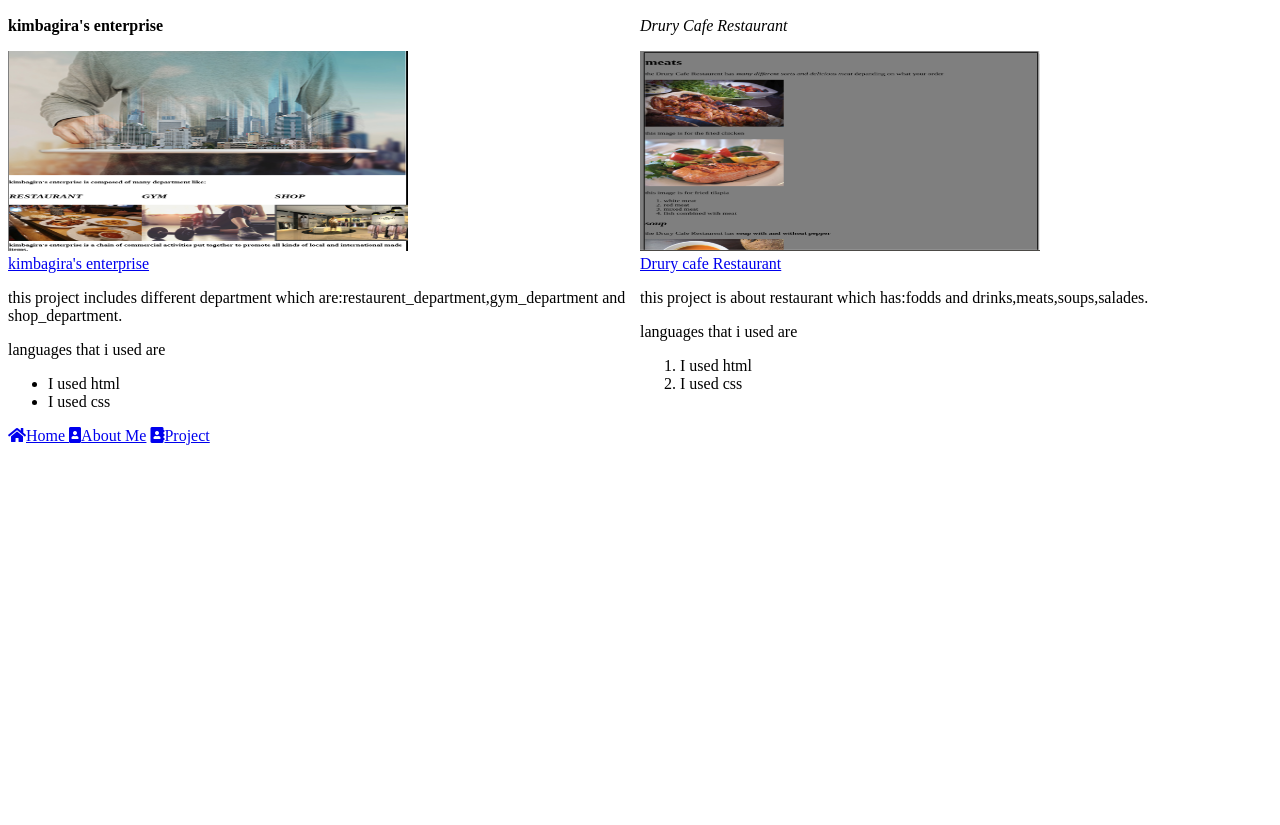
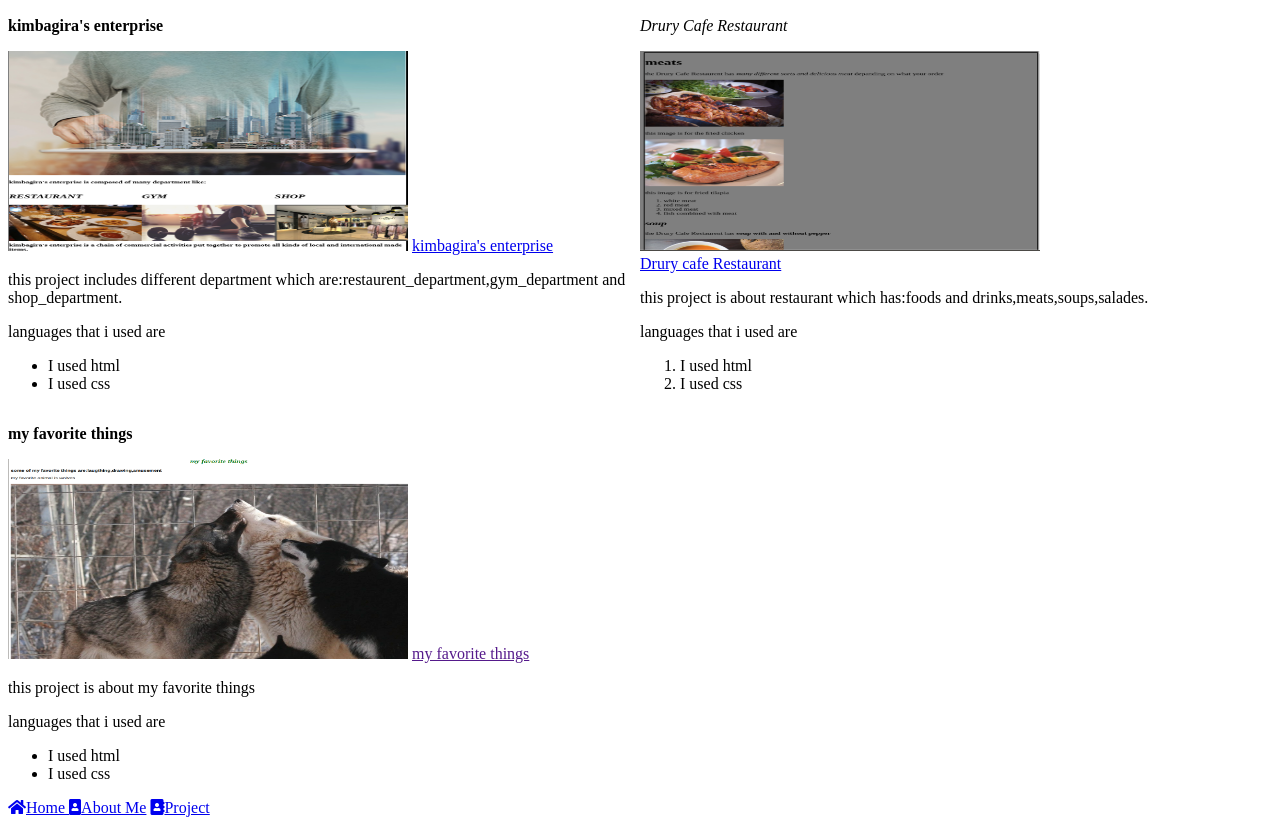
Before and after one commit to kimbagira/portfolio, a plain HTML site: page index3.html in a window 1280 px wide. Shown: the part 79-904 px from the top of the page. Before the commit the page ends 800 px from the top, so only its background shows below. Drawn offline with Linux system fonts and the light colour scheme.

Commit message:
i added my oroject called my favorite things

```diff
--- a/index3.html
+++ b/index3.html
@@ -14,7 +14,6 @@
 
     <p><strong>kimbagira's enterprise</strong></p>
     <img src="images/kisyl.png" width="400" height="200">
-    <div>
     <a href="https://repl.it/student/submissions/7186836 ">kimbagira's enterprise</a>
     <p>this project includes different department which are:restaurent_department,gym_department and shop_department.</p>
     <p><span>languages that i used are</span></p>
@@ -23,14 +22,14 @@
           <li>I used css</li>
         </ul>
       </div>
-  </div>
+
 
   <div class="two">
     <p><em>Drury Cafe Restaurant</em></p>
     <img src="images/syl.png" width="400" height="200">
     <div>
     <a href="https://repl.it/student/submissions/7028411">Drury cafe Restaurant</a>
-    <p>this project is about restaurant which has:fodds and drinks,meats,soups,salades.</p>
+    <p>this project is about restaurant which has:foods and drinks,meats,soups,salades.</p>
     <p><span>languages that i used are</span></p>
         <ol>
            <li>I used html</li>
@@ -38,7 +37,19 @@
         </ol>
       </div>
       </div>
+      <div class="two">
+        <p><strong>my favorite things</strong></p>
+        <img src="images/pic4.png"width="400" height="200">
+      <a href="">my favorite things</a>
+      <p>this project is about my favorite things</p>
+      <p><span>languages that i used are</span></p>
+      <ul>
+          <li>I used html</li>
+          <li>I used css</li>
+        </ul>
+      </div>
     </div>
+
 
     <a href="index.html"><i class="fas fa-home"></i>Home </a>
     <a href="index2.html"><i class="fas fa-portrait"></i>About Me</a>
```
